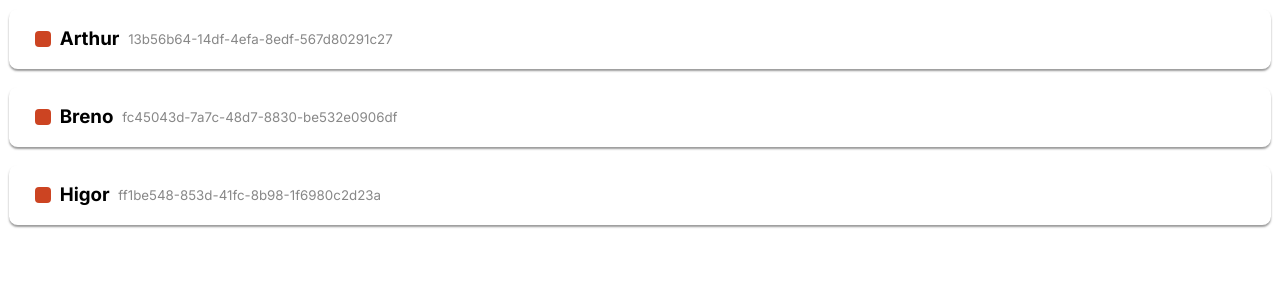
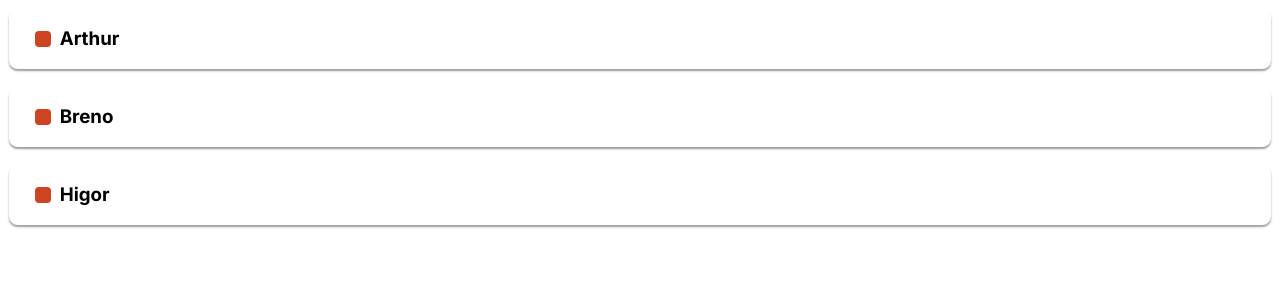
Before and after one commit to cognocoder/recipe, a Next.js app: page / in a window 1280 px wide. Shown: the top 300 px of the page. Built offline with nearby package versions, Linux system fonts and the light colour scheme.

Commit message:
chore(components): ingredient hover effects :lipstick:

```diff
--- a/components/Ingredient.styled.tsx
+++ b/components/Ingredient.styled.tsx
@@ -1,6 +1,6 @@
 import { styled } from "styled-components";
 
-export const IngredientItem = styled.li<{ $selected?: boolean }>`
+export const IngredientItem = styled.li<{ $selected?: boolean, $uuid?: string }>`
 	align-items: center;
 	background-color: ${ props => props.$selected ? "#eee" : "#fff" };
 	border-radius: 1ex;
@@ -19,11 +19,17 @@ export const IngredientItem = styled.li<{ $selected?: boolean }>`
 `
 
 export const IngredientHeading = styled.h3`
+	display: inline-block;
+	margin-right: 1ex;
 `
 
-export const IngredientUuid = styled.span`
+export const IngredientUuid = styled.span<{ $hovered?: boolean }>`
 	color: #888;
 	font-size: smaller;
+	overflow: hidden;
+	text-overflow: ellipsis;
+	white-space: nowrap;
+	display: ${ props => props.$hovered ? 'unset' : 'none' };
 `
 
 export const IngredientImage = styled.div<{ $color?: string }>`
@@ -31,5 +37,5 @@ export const IngredientImage = styled.div<{ $color?: string }>`
 	border-radius: 4px;
 	height: 1rem;
 	margin-left: 2ex;
-	width: 1rem;
+	min-width: 1rem;
 `
--- a/components/Ingredient.tsx
+++ b/components/Ingredient.tsx
@@ -8,6 +8,7 @@ import { IngredientItem, IngredientHeading, IngredientImage, IngredientUuid } fr
 export default function Ingredient(props: IngredientModel): JSX.Element {
 
   const [selected, setSelected] = useState(false)
+  const [hovered, setHovered] = useState(false)
 
   const [hydrated, setHydrated] = useState(false)
   useEffect(() => {
@@ -17,16 +18,26 @@ export default function Ingredient(props: IngredientModel): JSX.Element {
     return <></>
   }
 
-  function handleClick(event: React.MouseEvent<HTMLLIElement>): void {
+  function handleClick(event: React.MouseEvent<HTMLElement>): void {
     console.log(event)
     setSelected(!selected)
   }
 
+  function handleMouseEnter(event: React.MouseEvent<HTMLElement>): void {
+    console.log(event)
+    setHovered(true)
+  }
+
+  function handleMouseLeave(event: React.MouseEvent<HTMLElement>): void {
+    console.log(event)
+    setHovered(false)
+  }
+
   return (
-      <IngredientItem onClick={handleClick} $selected={ selected } >
+      <IngredientItem $selected={ selected } onClick={ handleClick } onMouseEnter={ handleMouseEnter } onMouseLeave={ handleMouseLeave }>
         <IngredientImage $color={ props.color || '#C42' } />
         <IngredientHeading>{ props.heading }</IngredientHeading>
-        <IngredientUuid>{ props.uuid }</IngredientUuid>
+        <IngredientUuid $hovered={ hovered }>{ props.uuid }</IngredientUuid>
       </IngredientItem>
     )
 }
```
